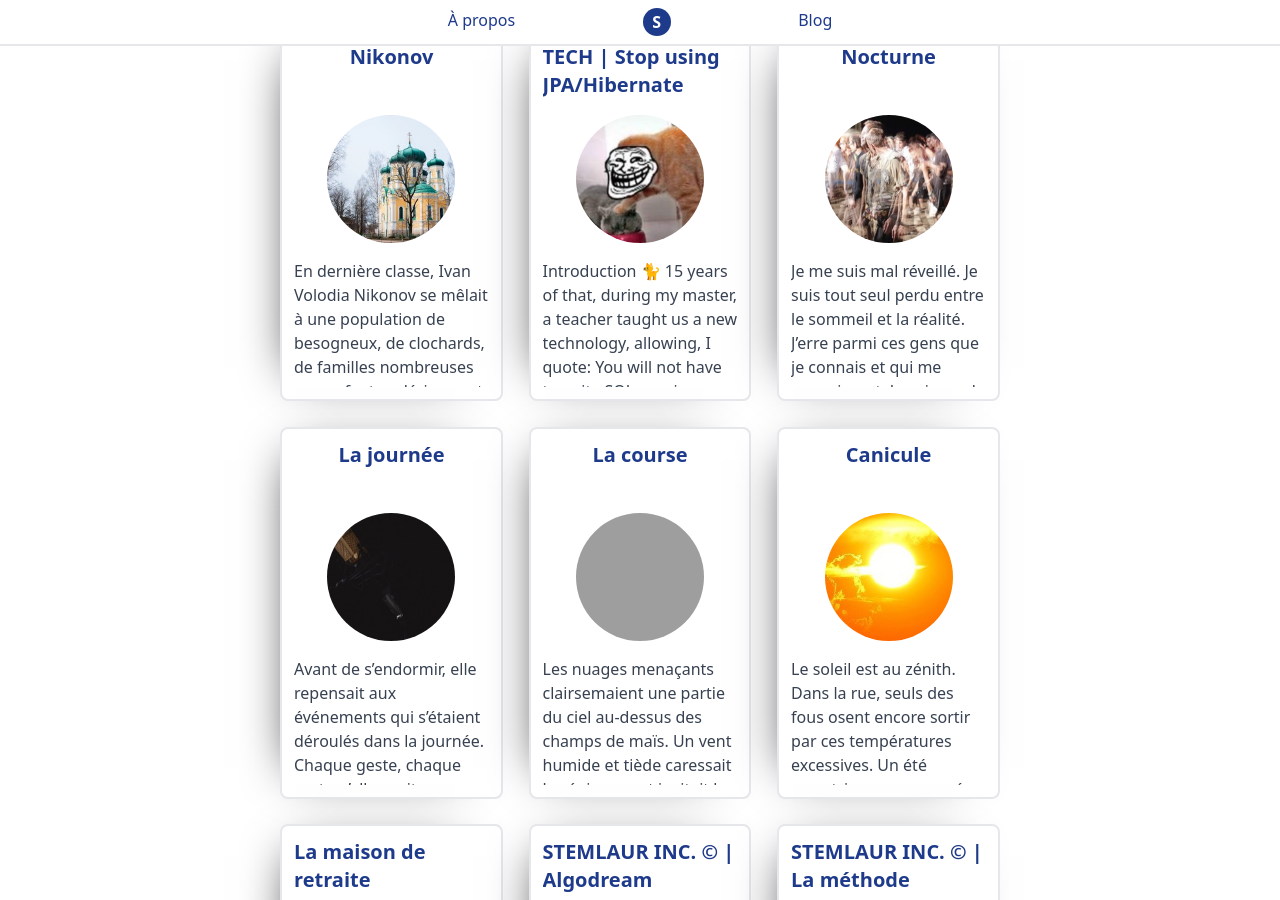
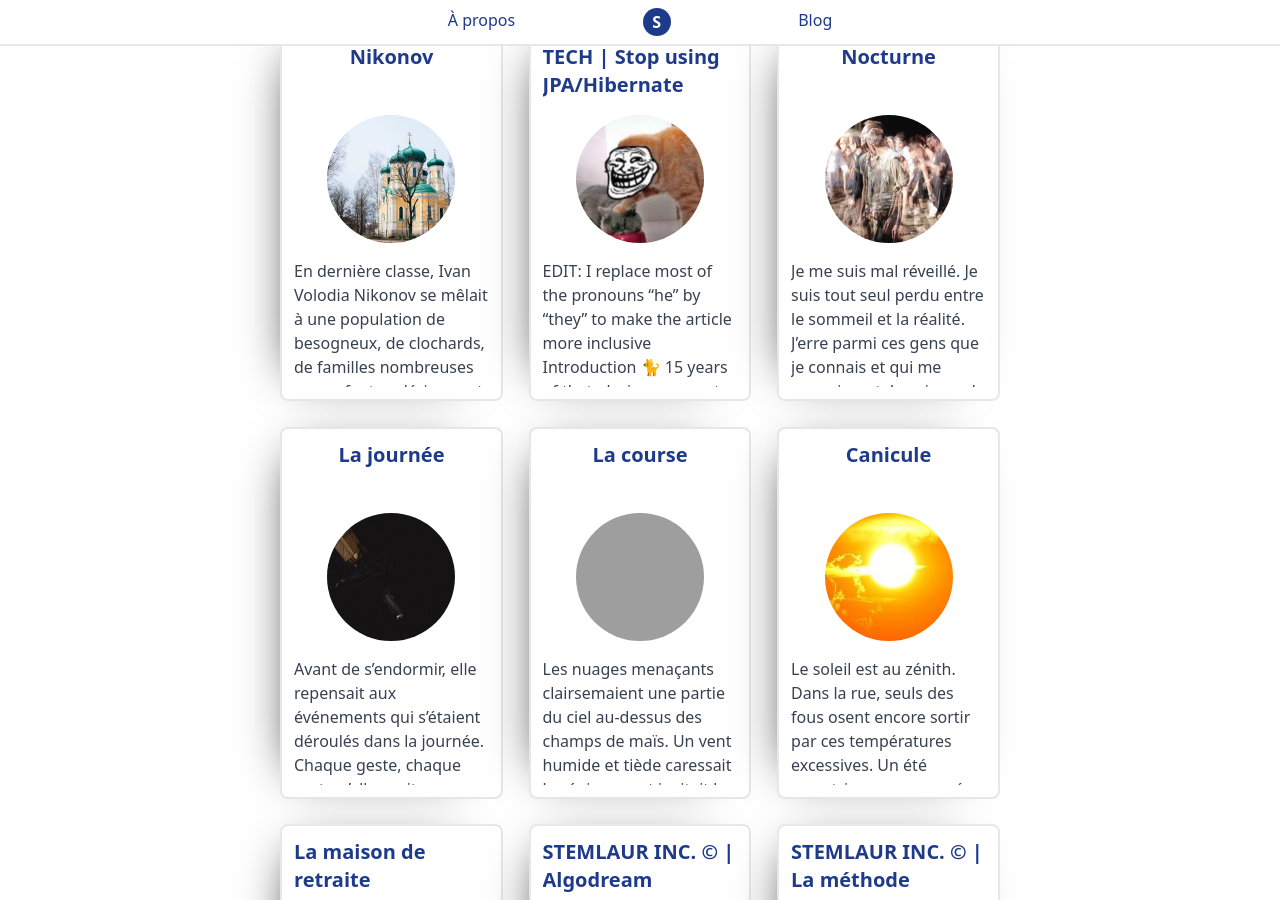
Before and after one commit to stemlaur/stemlaur.github.io, a Jekyll site: the page built from blog/index.html, in a window 1280 px wide and 900 px high, scrolled down 221 px. Built offline with Jekyll 4.4.1, drawn with Linux system fonts in a browser that asks for light colours; the list of posts is cut into pages by our own code; some of the changed lines change nothing that is shown; grey boxes are pictures that could not be loaded.

Commit message:
Replace "he" by "they" to make the article more inclusive

```diff
--- a/blog/_posts/2021/03/2021-03-30-tech-hibern-hate.md
+++ b/blog/_posts/2021/03/2021-03-30-tech-hibern-hate.md
@@ -6,6 +6,8 @@
 ---
 
 ---
+
+EDIT: I replace most of the pronouns "he" by "they" to make the article more inclusive
 
 ## Introduction 🐈
 
@@ -348,11 +350,11 @@
 ---
 
 * Known by everyone (hopefully as well by those who use JPA/Hibernate)
-* When a developer writes vanilla SQL:
-  * He knows what is being done
-  * He can check missing indexes by doing an explain on the query
-  * He can cache data by query
-  * He does not require framework update of SQL
+* When developers write vanilla SQL:
+  * They know what is being done
+  * They can check missing indexes by doing an explain on the query
+  * They can cache data by query
+  * They do not require framework update of SQL
 
 Let's stop using JPA/Hibernate in our projects when simple vanilla SQL can do the work.
 
```
